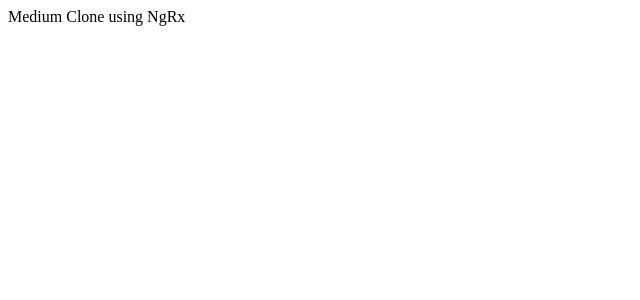
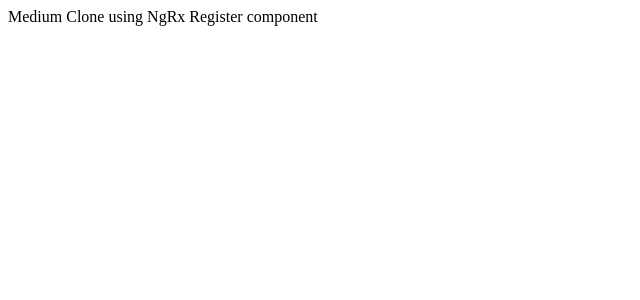
Before and after one commit to desenv-marcelo-silva/ng-medium-clone, an Angular app: page /register in a window 1280 px wide. Before the commit this address led to /. Shown: the top 300 px of the page, without its empty margins (0-640 px from the left). Built offline with nearby package versions, Linux system fonts and the light colour scheme.

Commit message:
feat: create and use register component and route

```diff
--- a/src/app/app-routing.module.ts
+++ b/src/app/app-routing.module.ts
@@ -1,10 +1,17 @@
 import { NgModule } from '@angular/core';
 import { RouterModule, Routes } from '@angular/router';
 
-const routes: Routes = [];
+import { RegisterComponent } from 'src/app/auth/components/register/register.component';
+
+const routes: Routes = [
+  {
+    path: 'register',
+    component: RegisterComponent,
+  },
+];
 
 @NgModule({
   imports: [RouterModule.forRoot(routes)],
-  exports: [RouterModule]
+  exports: [RouterModule],
 })
-export class AppRoutingModule { }
+export class AppRoutingModule {}
--- a/src/app/app.component.html
+++ b/src/app/app.component.html
@@ -1 +1,3 @@
 Medium Clone using NgRx
+
+<router-outlet></router-outlet>
--- /dev/null
+++ b/src/app/auth/components/register/register.component.html
@@ -0,0 +1 @@
+Register component
```
Also changed, not shown: src/app/app.module.ts (+7 -11 lines), src/app/auth/auth.module.ts (added, +10 -0 lines), src/app/auth/components/register/register.component.ts (added, +8 -0 lines), src/app/auth/components/register/register.component.scss (added).
